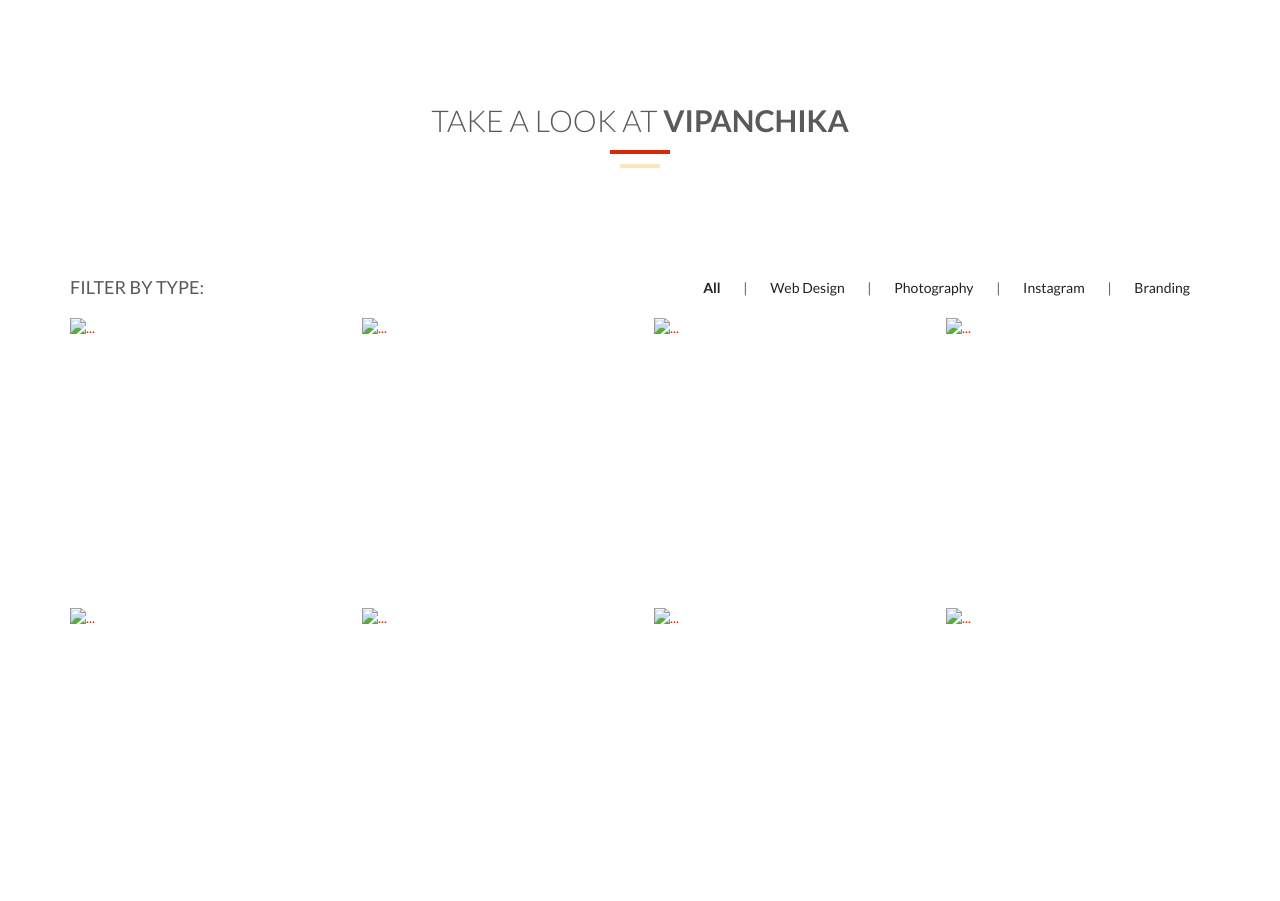
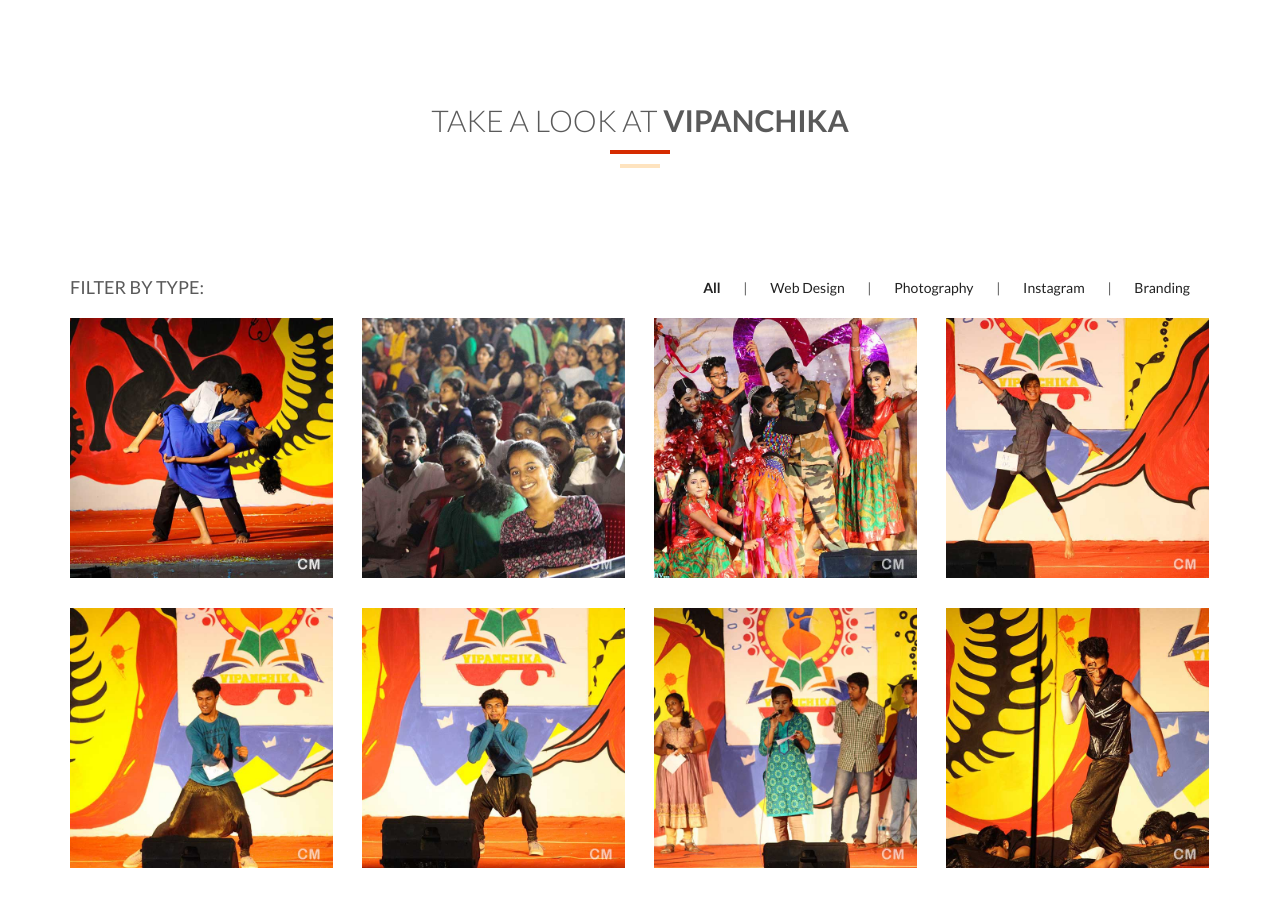
Before and after one commit to hacksk/vipanchika, a plain HTML site: page gallery.html in a window 1280 px wide. Shown: the top 901 px of the page. Drawn offline with nearby package versions, Linux system fonts and the light colour scheme.

```diff
--- a/gallery.html
+++ b/gallery.html
@@ -81,7 +81,7 @@
                                     <div class="clearfix"></div>
                                     <i class="fa fa-plus"></i>
                                 </div>
-                                <img src="img/portfolio/01.jpg" class="img-responsive" alt="...">
+                                <img src="photos/IMG_6477 copy.jpg" class="img-responsive" alt="...">
                             </a>
                         </div>
                     </div>
@@ -97,7 +97,7 @@
                                     <div class="clearfix"></div>
                                     <i class="fa fa-plus"></i>
                                 </div>
-                                <img src="img/portfolio/02.jpg" class="img-responsive" alt="...">
+                                <img src="photos/IMG_6490 copy.jpg" class="img-responsive" alt="...">
                             </a>
                         </div>
                     </div>
@@ -113,7 +113,7 @@
                                     <div class="clearfix"></div>
                                     <i class="fa fa-plus"></i>
                                 </div>
-                                <img src="img/portfolio/03.jpg" class="img-responsive" alt="...">
+                                <img src="photos/IMG_6772 copy.jpg" class="img-responsive" alt="...">
                             </a>
                         </div>
                     </div>
@@ -129,7 +129,7 @@
                                     <div class="clearfix"></div>
                                     <i class="fa fa-plus"></i>
                                 </div>
-                                <img src="img/portfolio/04.jpg" class="img-responsive" alt="...">
+                                <img src="photos/IMG_7095 copy.jpg" class="img-responsive" alt="...">
                             </a>
                         </div>
                     </div>
@@ -145,7 +145,7 @@
                                     <div class="clearfix"></div>
                                     <i class="fa fa-plus"></i>
                                 </div>
-                                <img src="img/portfolio/05.jpg" class="img-responsive" alt="...">
+                                <img src="photos/IMG_7110 copy.jpg" class="img-responsive" alt="...">
                             </a>
                         </div>
                     </div>
@@ -161,7 +161,7 @@
                                     <div class="clearfix"></div>
                                     <i class="fa fa-plus"></i>
                                 </div>
-                                <img src="img/portfolio/06.jpg" class="img-responsive" alt="...">
+                                <img src="photos/IMG_7122 copy.jpg" class="img-responsive" alt="...">
                             </a>
                         </div>
                     </div>
@@ -177,7 +177,7 @@
                                     <div class="clearfix"></div>
                                     <i class="fa fa-plus"></i>
                                 </div>
-                                <img src="img/portfolio/07.jpg" class="img-responsive" alt="...">
+                                <img src="photos/IMG_7288 copy.jpg" class="img-responsive" alt="...">
                             </a>
                         </div>
                     </div>
@@ -193,7 +193,7 @@
                                     <div class="clearfix"></div>
                                     <i class="fa fa-plus"></i>
                                 </div>
-                                <img src="img/portfolio/08.jpg" class="img-responsive" alt="...">
+                                <img src="photos/IMG_7355 copy.jpg" class="img-responsive" alt="...">
                             </a>
                         </div>
                     </div>
```
Also changed, not shown: img/05.jpg.
